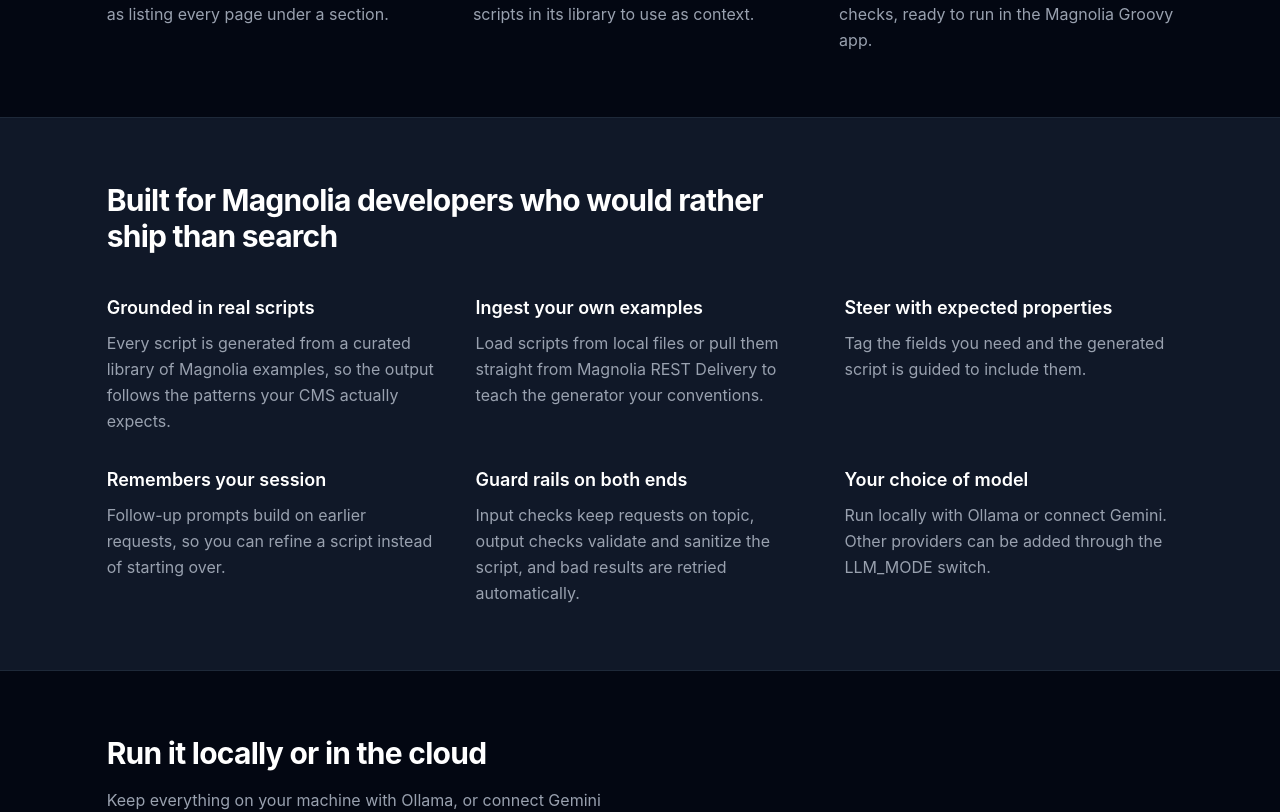
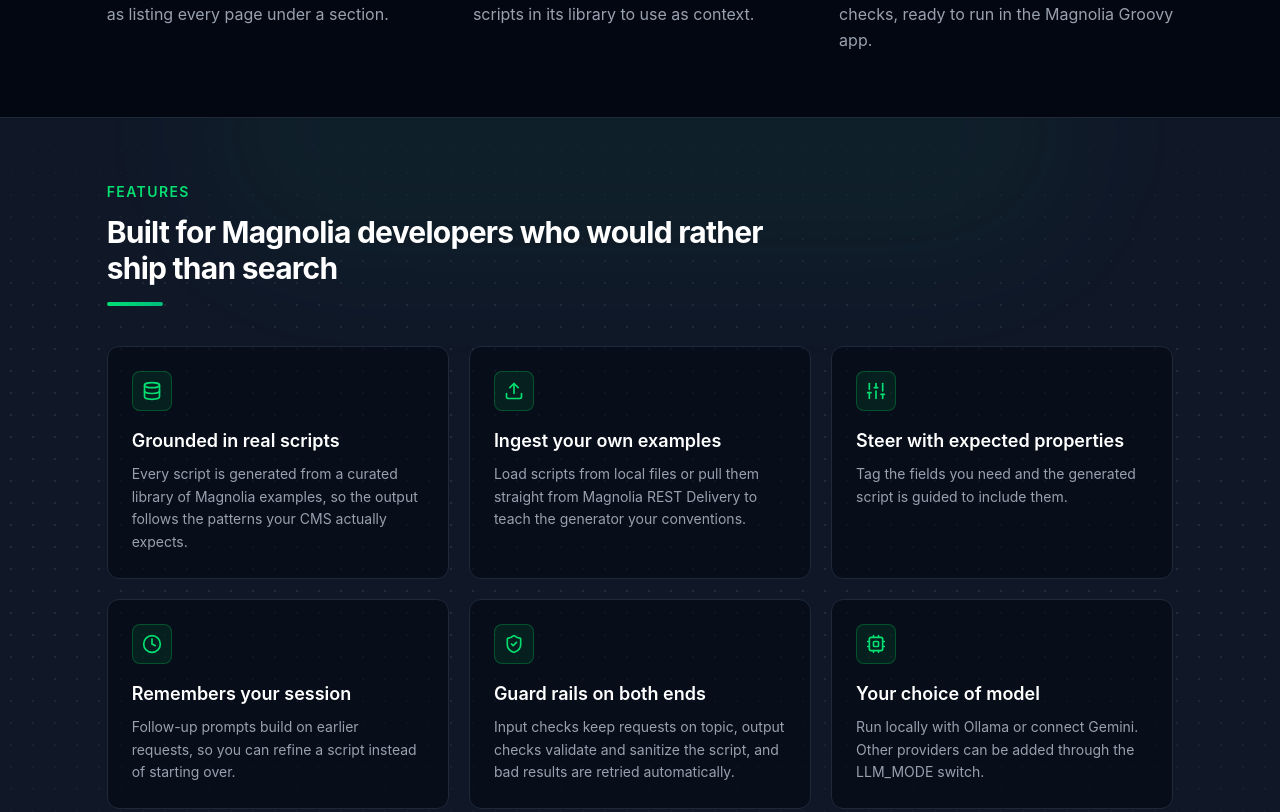
Before and after one commit to kirkalyn13/mgnl-groovy-generator-app, a React (Vite) app: page /about in a window 1280 px wide. Shown: the part 910-1722 px from the top of the page. Built offline with nearby package versions, Linux system fonts and the light colour scheme; no server answers.

Commit message:
feat(about): refine features section design

```diff
--- a/components/About.tsx
+++ b/components/About.tsx
@@ -5,26 +5,72 @@ const FEATURES = [
   {
     title: "Grounded in real scripts",
     body: "Every script is generated from a curated library of Magnolia examples, so the output follows the patterns your CMS actually expects.",
+    icon: (
+      <>
+        <ellipse cx="12" cy="5" rx="9" ry="3" />
+        <path d="M3 5v14a9 3 0 0 0 18 0V5" />
+        <path d="M3 12a9 3 0 0 0 18 0" />
+      </>
+    ),
   },
   {
     title: "Ingest your own examples",
     body: "Load scripts from local files or pull them straight from Magnolia REST Delivery to teach the generator your conventions.",
+    icon: (
+      <>
+        <path d="M21 15v4a2 2 0 0 1-2 2H5a2 2 0 0 1-2-2v-4" />
+        <polyline points="17 8 12 3 7 8" />
+        <line x1="12" x2="12" y1="3" y2="15" />
+      </>
+    ),
   },
   {
     title: "Steer with expected properties",
     body: "Tag the fields you need and the generated script is guided to include them.",
+    icon: (
+      <>
+        <line x1="4" x2="4" y1="21" y2="14" />
+        <line x1="4" x2="4" y1="10" y2="3" />
+        <line x1="12" x2="12" y1="21" y2="12" />
+        <line x1="12" x2="12" y1="8" y2="3" />
+        <line x1="20" x2="20" y1="21" y2="16" />
+        <line x1="20" x2="20" y1="12" y2="3" />
+        <line x1="2" x2="6" y1="14" y2="14" />
+        <line x1="10" x2="14" y1="8" y2="8" />
+        <line x1="18" x2="22" y1="16" y2="16" />
+      </>
+    ),
   },
   {
     title: "Remembers your session",
     body: "Follow-up prompts build on earlier requests, so you can refine a script instead of starting over.",
+    icon: (
+      <>
+        <circle cx="12" cy="12" r="10" />
+        <polyline points="12 6 12 12 16 14" />
+      </>
+    ),
   },
   {
     title: "Guard rails on both ends",
     body: "Input checks keep requests on topic, output checks validate and sanitize the script, and bad results are retried automatically.",
+    icon: (
+      <>
+        <path d="M20 13c0 5-3.5 7.5-7.66 8.95a1 1 0 0 1-.67-.01C7.5 20.5 4 18 4 13V6a1 1 0 0 1 1-1c2 0 4.5-1.2 6.24-2.72a1.17 1.17 0 0 1 1.52 0C14.51 3.81 17 5 19 5a1 1 0 0 1 1 1z" />
+        <path d="m9 12 2 2 4-4" />
+      </>
+    ),
   },
   {
     title: "Your choice of model",
     body: "Run locally with Ollama or connect Gemini. Other providers can be added through the LLM_MODE switch.",
+    icon: (
+      <>
+        <rect width="16" height="16" x="4" y="4" rx="2" />
+        <rect width="6" height="6" x="9" y="9" rx="1" />
+        <path d="M15 2v2M15 20v2M2 15h2M2 9h2M20 15h2M20 9h2M9 2v2M9 20v2" />
+      </>
+    ),
   },
 ];
 
@@ -170,16 +216,45 @@ const About = () => {
         </ol>
       </section>
 
-      <section className="bg-gray-900 border-y border-gray-800">
-        <div className="px-4 sm:px-6 lg:w-10/12 lg:mx-auto lg:px-0 py-12 sm:py-16 text-center sm:text-left">
-          <h2 className="text-3xl font-bold tracking-tight text-white max-w-2xl">
+      <section className="relative overflow-hidden bg-gray-900 border-y border-gray-800">
+        <div
+          aria-hidden="true"
+          className="pointer-events-none absolute inset-0 bg-[radial-gradient(rgba(107,114,128,0.22)_1px,transparent_1px)] bg-[size:22px_22px] [mask-image:linear-gradient(to_bottom,transparent,black_30%,black_70%,transparent)]"
+        />
+        <div
+          aria-hidden="true"
+          className="pointer-events-none absolute -top-24 left-1/2 h-56 w-2/3 -translate-x-1/2 rounded-full bg-green-500/5 blur-3xl"
+        />
+
+        <div className="relative px-4 sm:px-6 lg:w-10/12 lg:mx-auto lg:px-0 py-12 sm:py-16 text-center sm:text-left">
+          <p className="text-sm font-semibold uppercase tracking-widest text-green-400">Features</p>
+          <h2 className="mt-3 text-3xl font-bold tracking-tight text-white max-w-2xl">
             Built for Magnolia developers who would rather ship than search
           </h2>
-          <div className="mt-10 grid gap-x-10 gap-y-8 sm:grid-cols-2 lg:grid-cols-3">
+          <div className="mx-auto mt-4 h-1 w-14 rounded-full bg-gradient-to-r from-green-400 to-emerald-500 sm:mx-0" />
+
+          <div className="mt-10 grid gap-5 sm:grid-cols-2 lg:grid-cols-3">
             {FEATURES.map((feature) => (
-              <div key={feature.title} className="text-center sm:text-left">
-                <h3 className="text-lg font-semibold text-white">{feature.title}</h3>
-                <p className="mt-2 text-gray-400 leading-relaxed">{feature.body}</p>
+              <div
+                key={feature.title}
+                className="group rounded-xl border border-gray-800 bg-gray-950/60 p-6 text-center transition duration-300 hover:-translate-y-1 hover:border-green-500/40 hover:bg-gray-950 hover:shadow-lg hover:shadow-green-500/5 sm:text-left"
+              >
+                <span className="mx-auto flex h-10 w-10 items-center justify-center rounded-lg border border-green-500/30 bg-green-500/10 text-green-400 transition duration-300 group-hover:border-green-400/60 group-hover:bg-green-500/20 sm:mx-0">
+                  <svg
+                    viewBox="0 0 24 24"
+                    fill="none"
+                    stroke="currentColor"
+                    strokeWidth="2"
+                    strokeLinecap="round"
+                    strokeLinejoin="round"
+                    className="h-5 w-5"
+                    aria-hidden="true"
+                  >
+                    {feature.icon}
+                  </svg>
+                </span>
+                <h3 className="mt-4 text-lg font-semibold text-white">{feature.title}</h3>
+                <p className="mt-2 text-sm text-gray-400 leading-relaxed">{feature.body}</p>
               </div>
             ))}
           </div>
```
